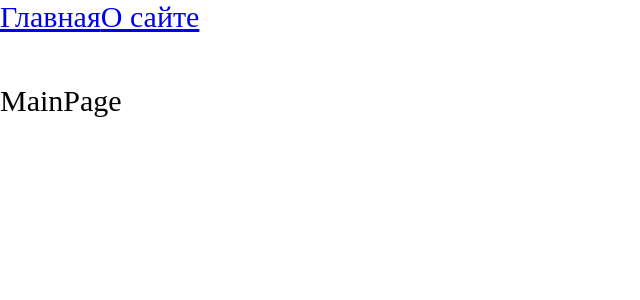
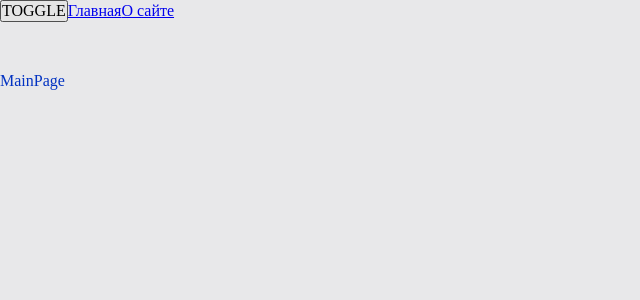
Before and after one commit to pavel-chermyanin/ulbi-frontend-advanced-cors, a React app: page / in a window 1280 px wide. Shown: the top 300 px of the page, without its empty margins (0-640 px from the left). Built offline with nearby package versions, Linux system fonts and the light colour scheme.

Commit message:
добавили основные переменные(цвета, размеры шрифтов), создали темы, создали контекст(так же хук), реализовали переключение тем и хранение их в localStorage

```diff
--- a/src/App.tsx
+++ b/src/App.tsx
@@ -1,13 +1,17 @@
 import { Suspense } from "react";
 import { Link } from "react-router-dom";
 import { Route, Routes } from "react-router-dom";
-import "./index.scss";
+import "./styles/index.scss";
 import { AboutPageAsync } from "./pages/AboutPage/AboutPage.async";
 import { MainPageAsync } from "./pages/MainPage/MainPage.async";
+import { useTheme } from "./theme/useTheme";
 
 export const App = () => {
+  const { theme, toggleTheme } = useTheme();
+
   return (
-    <div className="app">
+    <div className={`app ${theme}`}>
+      <button onClick={toggleTheme}>TOGGLE</button>
       <Link to={`/`}>Главная</Link>
       <Link to={`/about`}>О сайте</Link>
       <Suspense fallback={<div>Loading...</div>}>
--- a/src/index.scss
+++ /dev/null
@@ -1,9 +0,0 @@
-*{
-    margin: 0;
-    padding: 0;
-    box-sizing: border-box;
-}
-
-.app{
-    font-size: 30px;
-}
--- a/src/index.tsx
+++ b/src/index.tsx
@@ -1,10 +1,13 @@
 import { render } from "react-dom";
 import { BrowserRouter } from "react-router-dom";
 import { App } from "./App";
+import ThemeProvider from "./theme/ThemeProvider";
 
 render(
   <BrowserRouter>
-    <App />
+    <ThemeProvider>
+      <App />
+    </ThemeProvider>
   </BrowserRouter>,
   document.getElementById("root")
 );
--- /dev/null
+++ b/src/styles/index.scss
@@ -0,0 +1,13 @@
+@import "reset";
+@import "variables/global.scss";
+@import "themes/normal.scss";
+@import "themes/dark.scss";
+
+.app {
+  font: var(--font-m);
+
+  background: var(--bg-color);
+  color: var(--primary-color);
+
+  min-height: 100vh;
+}
--- /dev/null
+++ b/src/styles/reset.scss
@@ -0,0 +1,12 @@
+* {
+  margin: 0;
+  padding: 0;
+  box-sizing: border-box;
+}
+input,
+button,
+textarea,
+select {
+  margin: 0;
+  font: inherit;
+}
--- /dev/null
+++ b/src/styles/themes/dark.scss
@@ -0,0 +1,6 @@
+.app.dark{
+    --bg-color: #0e0e75;
+
+    --primary-color: #049604;
+    --secondary-color: #04ff04;
+}
--- /dev/null
+++ b/src/styles/themes/normal.scss
@@ -0,0 +1,6 @@
+:root{
+    --bg-color: #e8e8ea;
+
+    --primary-color: #0232c2;
+    --secondary-color: #0449e0;
+}
--- /dev/null
+++ b/src/styles/variables/global.scss
@@ -0,0 +1,12 @@
+:root{
+    --font-family-main: Consolas, "Times New Roman", Serif
+
+    --font-size-m: 16px
+    --font-line-m: 24px
+    --font-m: var(--font-size-m) / var(--font-line-m) var(var(--font-family-main))
+
+    --font-size-l: 24px
+    --font-line-l: 32px
+    --font-l: var(--font-size-l) / var(--font-line-l) var(var(--font-family-main))
+
+}
--- /dev/null
+++ b/src/theme/ThemeContext.ts
@@ -0,0 +1,15 @@
+import { createContext } from "react";
+
+export enum Theme {
+  LIGHT = "light",
+  DARK = "dark",
+}
+
+export interface ThemeContextProps {
+  theme?: Theme;
+  setTheme?: (theme: Theme) => void;
+}
+
+export const ThemeContext = createContext<ThemeContextProps>({});
+
+export const LOCAL_STORAGE_KEY = "theme";
--- /dev/null
+++ b/src/theme/ThemeProvider.tsx
@@ -0,0 +1,24 @@
+import { FC, useMemo, useState } from "react";
+import { LOCAL_STORAGE_KEY, Theme, ThemeContext } from "./ThemeContext";
+
+const defaultTheme =
+  (localStorage.getItem(LOCAL_STORAGE_KEY) as Theme) || Theme.LIGHT;
+
+const ThemeProvider: FC = ({ children }) => {
+  const [theme, setTheme] = useState<Theme>(defaultTheme);
+
+  const defaultProps = useMemo(
+    () => ({
+      theme,
+      setTheme,
+    }),
+    [theme]
+  );
+  return (
+    <ThemeContext.Provider value={defaultProps}>
+      {children}
+    </ThemeContext.Provider>
+  );
+};
+
+export default ThemeProvider;
--- /dev/null
+++ b/src/theme/useTheme.ts
@@ -0,0 +1,22 @@
+import { useContext } from "react";
+import { LOCAL_STORAGE_KEY, Theme, ThemeContext } from "./ThemeContext";
+
+interface UseThemeResult {
+  toggleTheme: () => void;
+  theme: Theme;
+}
+
+export function useTheme(): UseThemeResult {
+  const { setTheme, theme } = useContext(ThemeContext);
+
+  const toggleTheme = () => {
+    const newTheme = theme === Theme.DARK ? Theme.LIGHT : Theme.DARK;
+    setTheme(newTheme);
+    localStorage.setItem(LOCAL_STORAGE_KEY, newTheme);
+  };
+
+  return {
+    theme,
+    toggleTheme,
+  };
+}
```
